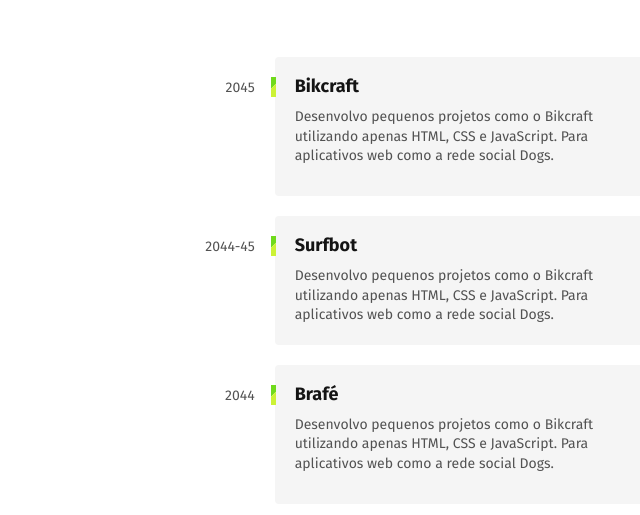
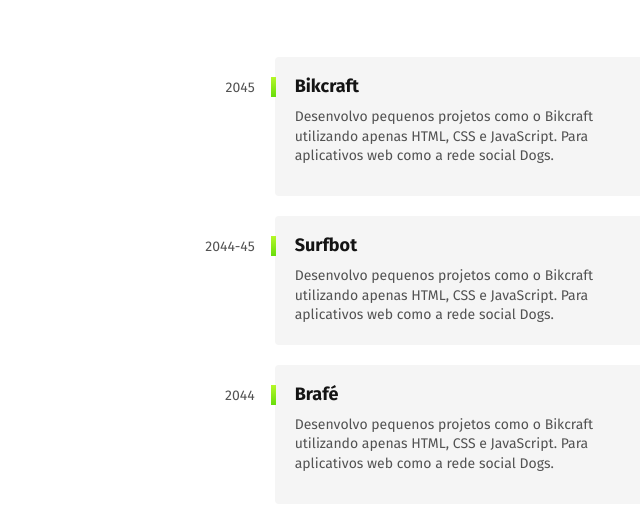
Before and after one commit to adryan1-dev/Portfolio, a plain HTML site: page portfolio/index.html in a window 1280 px wide. Shown: the part 1031-1546 px from the top of the page, 232-872 px from the left. Drawn offline with Linux system fonts and the light colour scheme.

Commit message:
Update experiencia.css

```diff
--- a/portfolio/css/experiencia.css
+++ b/portfolio/css/experiencia.css
@@ -43,7 +43,7 @@
   display: block;
   width: 5px;
   height: 20px;
-  background: url(../img/detalhe.svg) no-repeat center;
+  background: linear-gradient(180deg, #B6F829 0%, #67DD0A 100%);
   position: absolute;
   top: 20px;
   left: -4px;
```
